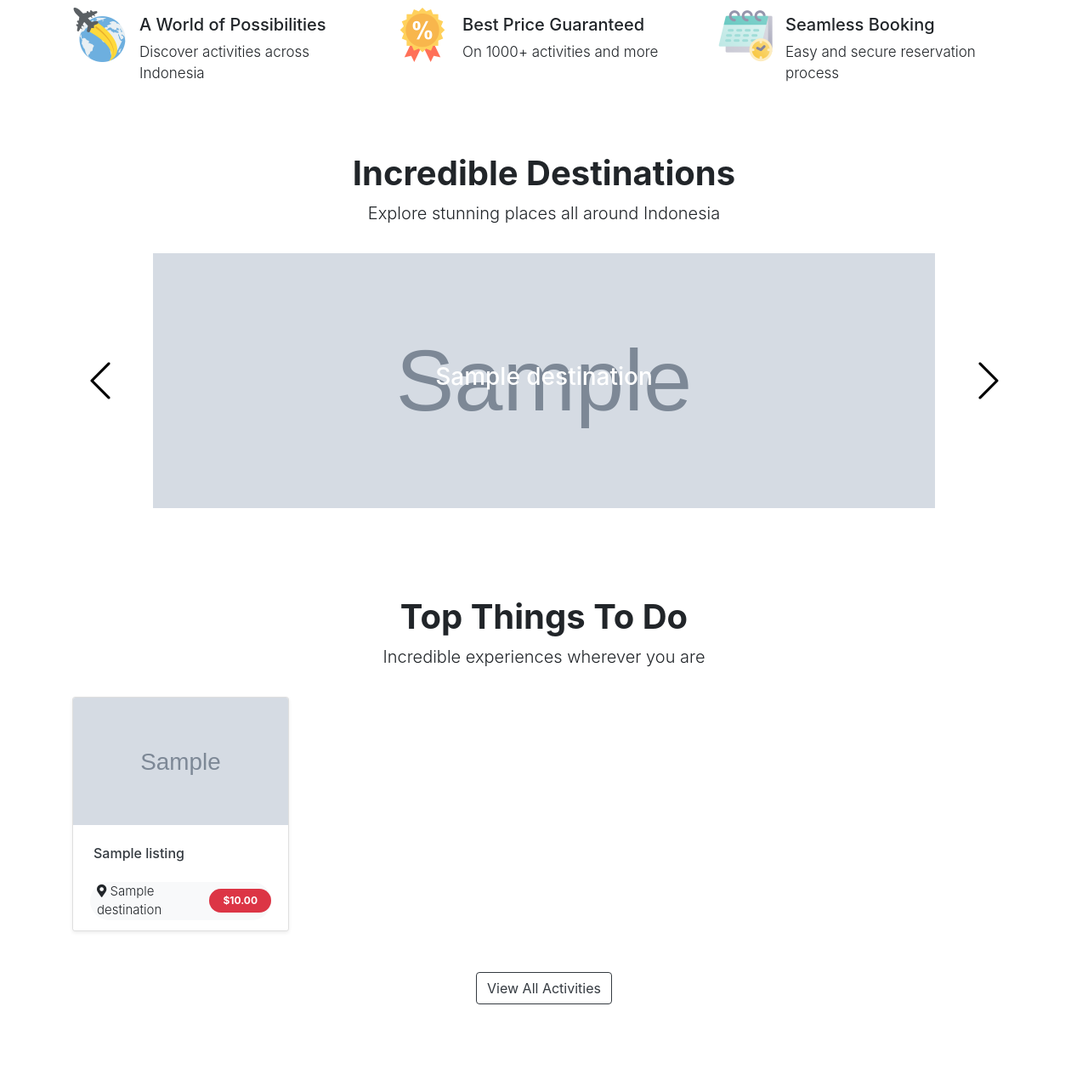
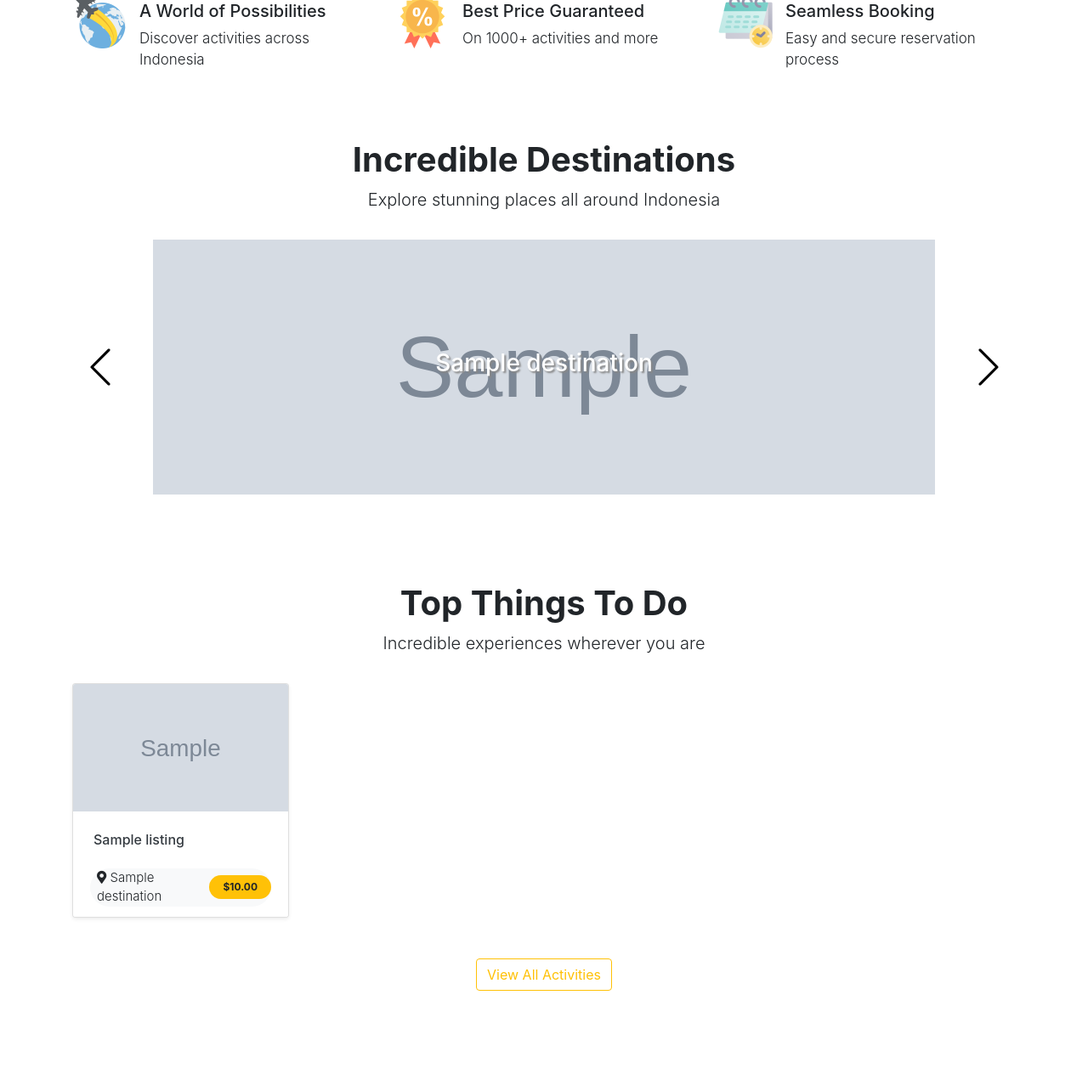
Before and after one commit to dhita-irma/travel-booking, a Django app: page / in a window 1280 px wide. Shown: the part 800-2084 px from the top of the page at 85% size. Run offline with Django 3.2, Linux system fonts and the light colour scheme; tables that the repository leaves empty hold one stand-in row (values such as "Sample post"); grey boxes marked "Sample" are stand-in pictures; some web fonts are replaced.

Commit message:
Change color scheme to yellow and add hover animation

```diff
--- a/booking/static/booking/main.js
+++ b/booking/static/booking/main.js
@@ -31,7 +31,7 @@ function filterCatalog(keywords) {
               <div class="card-footer">
                   <div class="d-flex align-items-center justify-content-between rounded-pill bg-light pl-2">
                       <p class="location lead mb-0"><i class="icon fas fa-map-marker-alt"></i><span> ${listings[i].location}</span></p>
-                      <div class="badge badge-danger px-3 py-2 rounded-pill font-weight-normal font-weight-bold">$${listings[i].price}</div>
+                      <div class="badge badge-warning px-3 py-2 rounded-pill font-weight-normal font-weight-bold">$${listings[i].price}</div>
                   </div>
                     </div>
                 </div>
--- a/booking/static/booking/styles.css
+++ b/booking/static/booking/styles.css
@@ -1,3 +1,8 @@
+:root {
+  --primary-yellow: #ffc107;
+  --secondary-yellow: #dcb14a;
+}
+
 html {
   height: 100%;
 }
@@ -9,14 +14,7 @@ body {
   flex-direction: column;
 }
 
-.carousel-item {
-  min-height: 300px;
-  background: no-repeat center center scroll;
-  -webkit-background-size: cover;
-  -moz-background-size: cover;
-  -o-background-size: cover;
-  background-size: cover;
-}
+
 
 /*
 *
@@ -64,6 +62,16 @@ body {
 * ==========================================
 *
 */
+
+.carousel-item {
+  min-height: 300px;
+  background: no-repeat center center scroll;
+  -webkit-background-size: cover;
+  -moz-background-size: cover;
+  -o-background-size: cover;
+  background-size: cover;
+}
+
 
 .index-header .carousel-item {
   height: 100vh;
@@ -171,7 +179,7 @@ body {
   content: "";
   border-left: 6px solid transparent;
   border-right: 6px solid transparent;
-  border-top: 6px solid #2b90d9;
+  border-top: 6px solid var(--primary-yellow);
   position: absolute;
   bottom: -6px;
   left: 50%;
@@ -193,9 +201,19 @@ body {
 
 .lined .nav-link.active {
   background: none;
-  color: #555;
-  border-color: #2b90d9;
+  color: var(--primary-yellow);
+  border-color: var(--primary-yellow);
 }
+
+.nav-item a {
+  color: #888;
+}
+.nav-item a:hover,
+.nav-item a:focus {
+  color: var(--primary-yellow);
+  text-decoration: none;
+}
+
 
 /* FOOTER  */
 footer {
@@ -240,6 +258,28 @@ footer {
   background-position: center center;
 }
 
+.text-white-shadow {
+  color: white;
+  text-shadow: 2px 2px 2px #888;
+}
+
+.text-white-shadow:hover {
+  padding-bottom: 10px;
+}
+
+.hover-fx {
+  transition: .5s;
+}
+
+.hover-fx:hover {
+  color: white;
+  text-shadow: 2px 2px 2px #888;
+  opacity: 0.8;
+  margin-top: 5vh;
+  margin-bottom: 2vh;
+  transition: all .5s;
+}
+
 /* SECTION HEADER */
 .title {
   font-weight: 700;
@@ -262,7 +302,7 @@ footer {
 
 .listing-item:hover {
   border: none;
-  box-shadow: 0 0 5px 3px rgba(0, 0, 0, 0.2);
+  box-shadow: 0 0 5px 2px rgba(0, 0, 0, 0.2);
 }
 
 .listing-item a {
@@ -601,6 +641,7 @@ footer {
 .reset-anchor:hover,
 .reset-anchor:focus {
   text-decoration: none;
+  color: inherit;
 }
 
 .asteriskField {
--- a/booking/templates/booking/catalog_item.html
+++ b/booking/templates/booking/catalog_item.html
@@ -2,7 +2,7 @@
 
 
 {% block body %}
-<div class="container">
+<div class="container homepage-margin">
 
     <!-- Item Picture  -->
     <div class="row item-picture">
@@ -90,7 +90,7 @@
                     <div class="text-center">
                         <p class="font-italic text-muted mb-0">Your reservation day is</p>
                         <h4 id="pickedDate" class="font-weight-bold text-uppercase mb-3">Not set yet</h4>
-                        <button data-id="{{ listing.id }}" data-action="add" data-date="" class="update-cart btn btn-primary btn-sm px-4 rounded-pill text-uppercase font-weight-bold shadow-sm">
+                        <button data-id="{{ listing.id }}" data-action="add" data-date="" class="update-cart btn btn-warning btn-sm px-4 rounded-pill text-uppercase font-weight-bold shadow-sm">
                             Add to Cart</button>
                     </div>
                 </div>
--- a/booking/templates/booking/index.html
+++ b/booking/templates/booking/index.html
@@ -30,10 +30,10 @@
 {% endblock %}
 
 {% block body %}
-<div class="container">
+<div class="container homepage-margin">
 
     <!-- Website Advantages -->
-    <div class="row feature-container mt-3">
+    <div class="row feature-container">
         <div class="feature col-lg-4">
             <img class="icon" src="{% static 'booking/img/globe.png' %}" alt="globe">
             <div class="desc mt-2">
@@ -81,15 +81,14 @@
                 <div class="col-10">
                     <!--Start carousel-->
                     <div id="carouselExampleIndicators-v2" class="carousel slide destinations-carousel" data-ride="carousel">
-
                         <div class="carousel-inner">
                             <div class="carousel-item active">
                                 <div class="row">
                                     {% for destination in destinations_1 %}
                                         <div style="background-image:url('{{ destination.image_url }}');"
-                                            class="col-12 col-md d-flex align-items-center justify-content-center">
+                                            class="col-12 col-md d-flex align-items-center justify-content-center text-white-shadow hover-fx">
                                             <a href="{% url 'catalog_destination' destination.name %}" class="stretched-link reset-anchor">
-                                                <h3 class="text-white">{{ destination.name }}</h3>
+                                                <h3>{{ destination.name }}</h3>
                                             </a>
                                         </div>
                                     {% endfor %}
@@ -99,9 +98,9 @@
                                 <div class="row">
                                     {% for destination in destinations_2 %}
                                     <div style="background-image:url('{{ destination.image_url }}');"
-                                        class="col-12 col-md d-flex align-items-center justify-content-center">
+                                        class="col-12 col-md d-flex align-items-center justify-content-center text-white-shadow hover-fx">
                                         <a href="{% url 'catalog_destination' destination.name %}" class="stretched-link reset-anchor">
-                                            <h3 class="text-white">{{ destination.name }}</h3>
+                                            <h3>{{ destination.name }}</h3>
                                         </a>
                                     </div>
                                     {% endfor %}
@@ -140,7 +139,7 @@
         {% endblock listing_card %}
 
         <div class="col-12 text-center mt-4">
-            <a href="{% url 'catalog' %}"><button class="btn btn-outline-dark">View All Activities</button></a>
+            <a href="{% url 'catalog' %}"><button class="btn btn-outline-warning">View All Activities</button></a>
         </div>
     </div>
     <!-- /.row -->
@@ -157,7 +156,7 @@
                 <li>Travel to the East and South side of the island to visit the famous <strong>Diamond and Tembeling Beach</strong></li>
             </ul>
             <div class="text-center mt-4">
-                <a class="btn btn-outline-dark" href="{% url 'catalog_item' 1 %}" role="button">View Details</a>
+                <a class="btn btn-outline-warning" href="{% url 'catalog_item' 1 %}" role="button">View Details</a>
             </div>
         </div>
         <div class="section-padding col-lg-6">
@@ -183,7 +182,7 @@
                 beatae veniam harum neque nemo praesentium cum alias asperiores commodi.</p>
         </div>
         <div class="col-md-4">
-            <a class="btn btn-lg btn-secondary btn-block" href="#">Call to Action</a>
+            <a class="btn btn-lg btn-warning btn-block" href="#">Call to Action</a>
         </div>
     </div>
 
--- a/booking/templates/booking/listing_card_3col.html
+++ b/booking/templates/booking/listing_card_3col.html
@@ -8,7 +8,7 @@
         <div class="card-footer">
             <div class="d-flex align-items-center justify-content-between rounded-pill bg-light pl-2">
                 <p class="location lead mb-0"><i class="icon fas fa-map-marker-alt"></i><span> {{ listing.location }}</span></p>
-                <div class="badge badge-danger px-3 py-2 rounded-pill font-weight-normal font-weight-bold">${{ listing.price }}</div>
+                <div class="badge badge-warning px-3 py-2 rounded-pill font-weight-normal font-weight-bold">${{ listing.price }}</div>
             </div>
         </div>
     </div>
--- a/booking/templates/booking/listing_card_4col.html
+++ b/booking/templates/booking/listing_card_4col.html
@@ -8,7 +8,7 @@
         <div class="card-footer">
             <div class="d-flex align-items-center justify-content-between rounded-pill bg-light pl-2">
                 <p class="location lead mb-0"><i class="icon fas fa-map-marker-alt"></i><span> {{ listing.location }}</span></p>
-                <div class="badge badge-danger px-3 py-2 rounded-pill font-weight-normal font-weight-bold">${{ listing.price }}</div>
+                <div class="badge badge-warning px-3 py-2 rounded-pill font-weight-normal font-weight-bold">${{ listing.price }}</div>
             </div>
         </div>
     </div>
```
